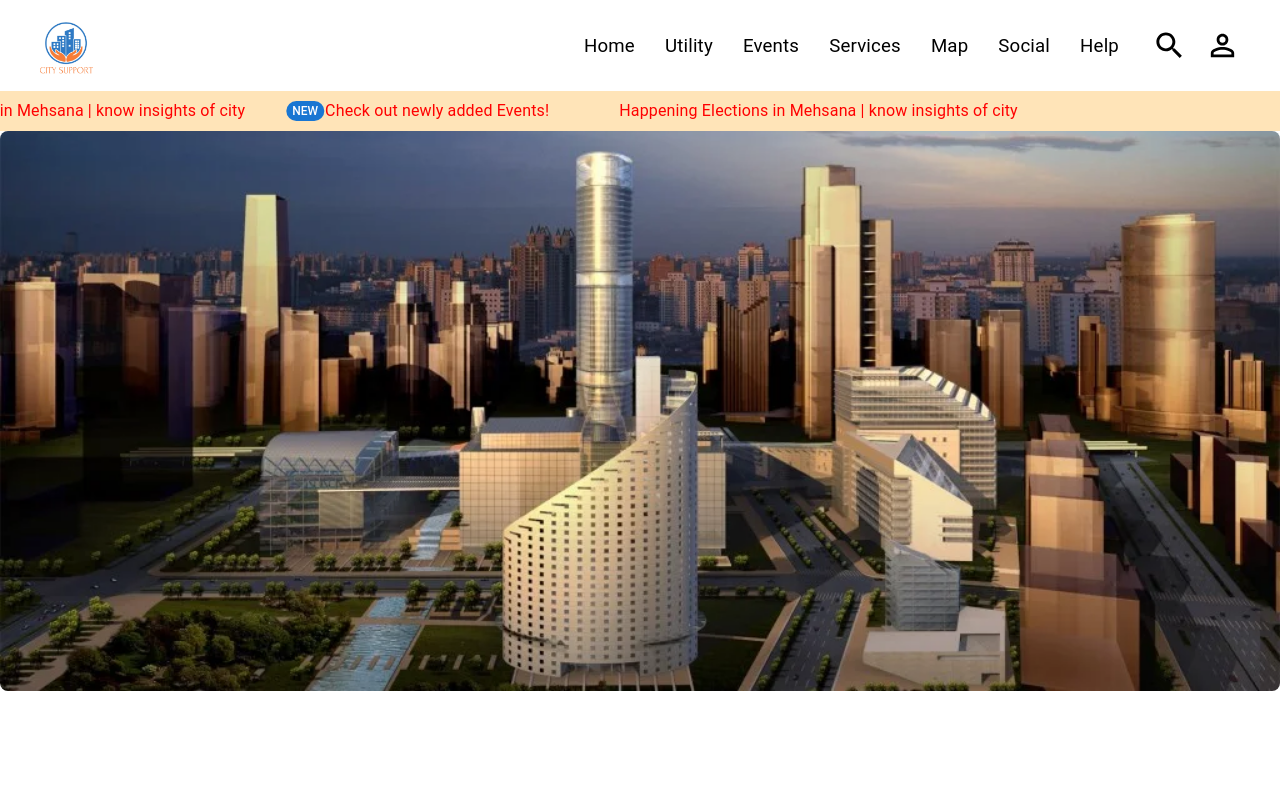
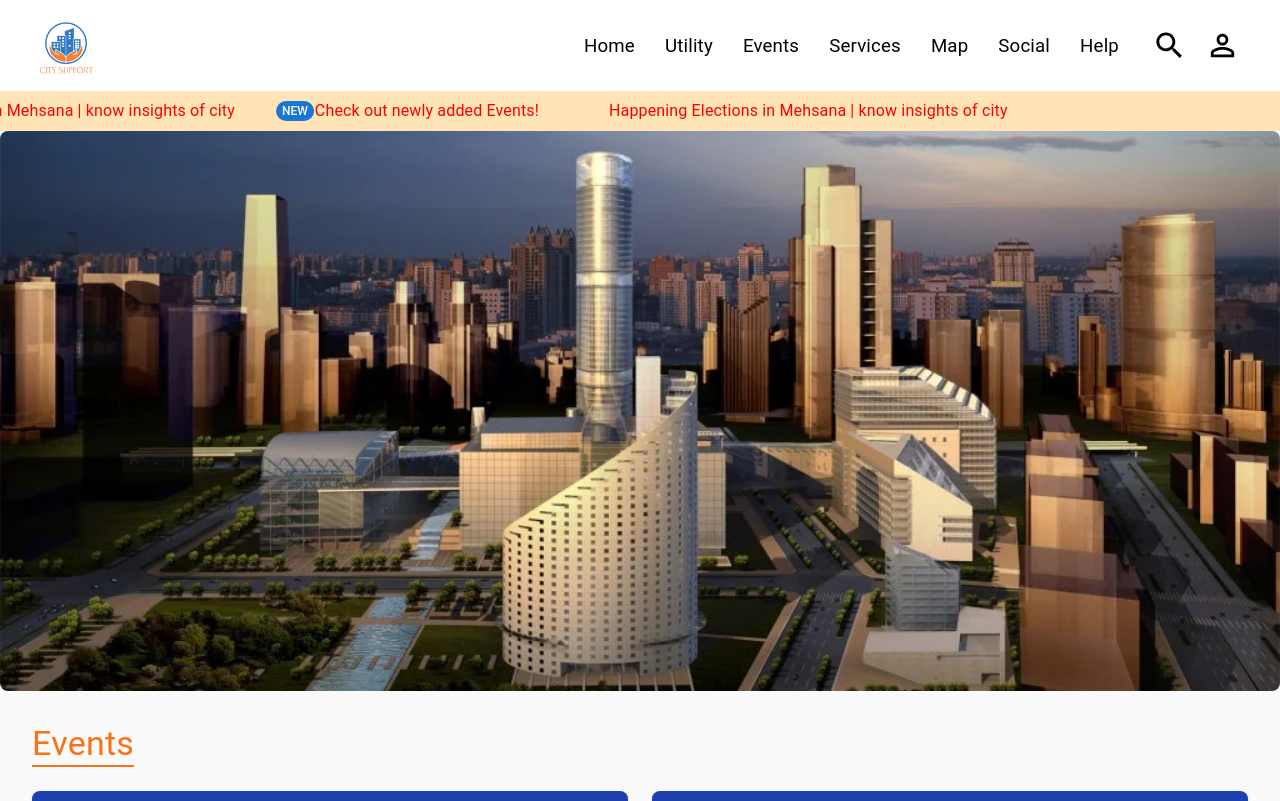
Before and after one commit to Vaibhavi-Patel-24/CitySupport, a React (Create React App) app in the folder client/: page / in a window 1280 px wide. Shown: the top 801 px of the page. Built offline with nearby package versions, Linux system fonts and the light colour scheme.

Commit message:
Update Home.jsx

```diff
--- a/client/src/pages/Home.jsx
+++ b/client/src/pages/Home.jsx
@@ -3,6 +3,7 @@ import React from "react";
 import Navbar from "../components/Navbar";
 import Banner from "../components/Banner";
 import HomeMarquee from "../components/HomeMarquee";
+import EventsSection from "../components/Events";
 
 export default function Home(){
     return(
@@ -10,6 +11,7 @@ export default function Home(){
              <Navbar/>
              <HomeMarquee/>
              <Banner/>
+             <EventsSection/>
 
        </div>
     )
```
